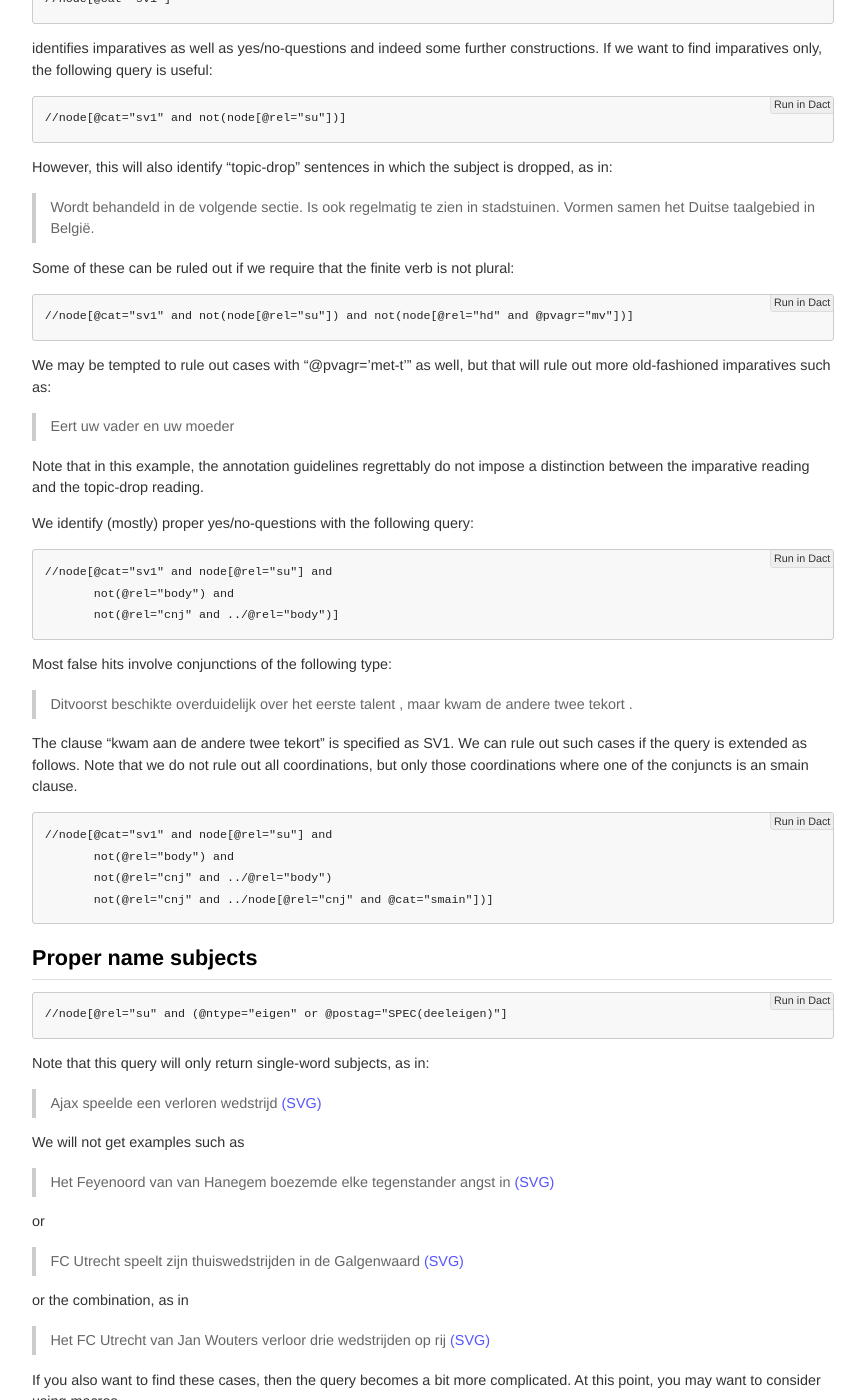
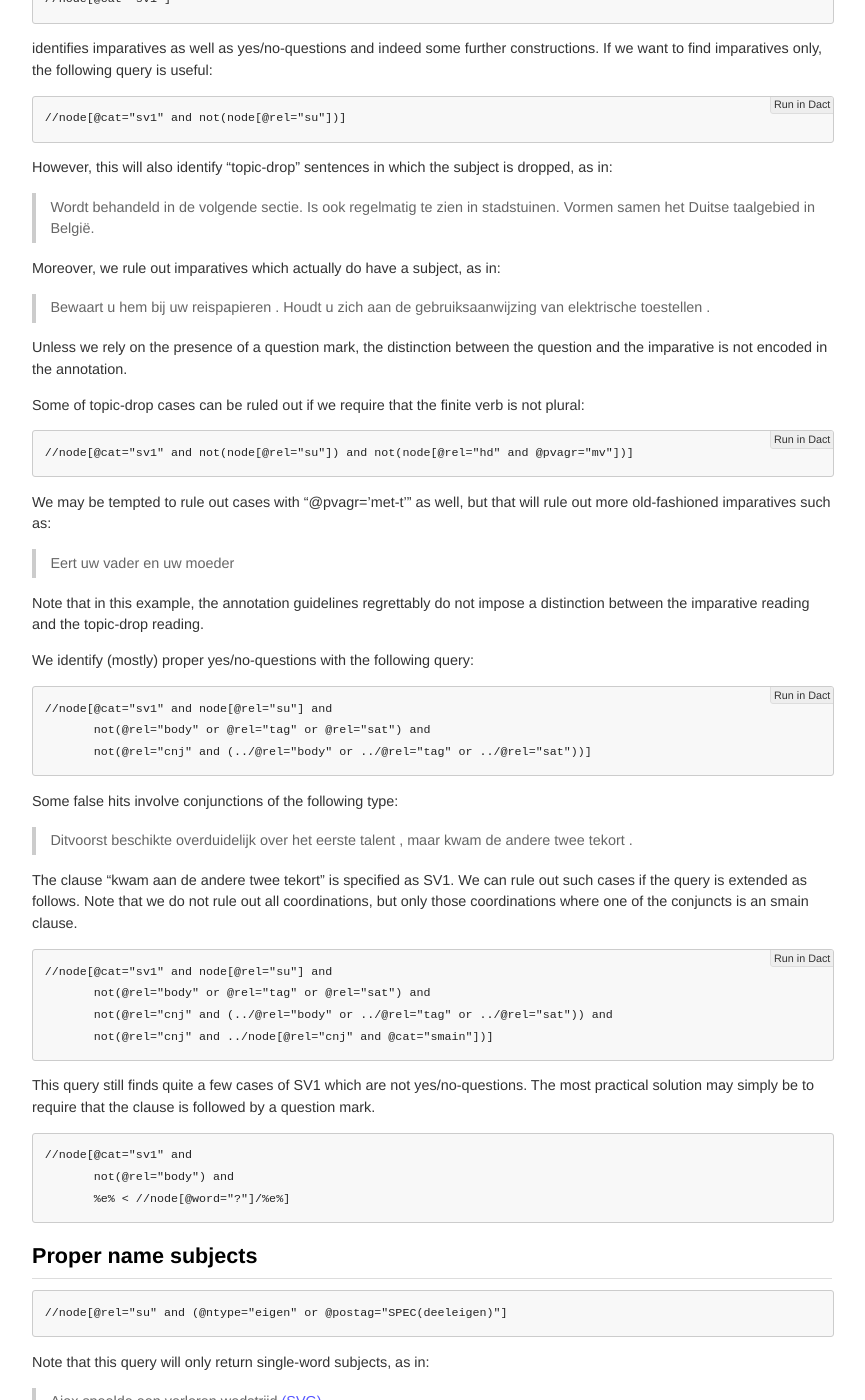
Before and after one commit to rug-compling/dact, a Jekyll site: the page built from cookbook/index.md, in a window 1280 px wide and 1400 px high, scrolled down 1437 px. Shown: the whole window, without its empty margins (208-1073 px from the left). Built offline with Jekyll 4.4.1, drawn with Linux system fonts in a browser that asks for light colours; some of the changed text lies outside the part shown.

Commit message:
Update cookbook/index.md
yes/no-questions

```diff
--- a/cookbook/index.md
+++ b/cookbook/index.md
@@ -74,7 +74,15 @@ However, this will also identify "topic-drop" sentences in which the subject is
 > Is ook regelmatig te zien in stadstuinen.
 > Vormen samen het Duitse taalgebied in België.
 
-Some of these can be ruled out if we require that the finite verb is not plural:
+Moreover, we rule out imparatives which actually do have a subject, as in:
+
+> Bewaart u hem bij uw reispapieren .
+> Houdt u zich aan de gebruiksaanwijzing van elektrische toestellen .
+
+Unless we rely on the presence of a question mark, the distinction between the question and the imparative
+is not encoded in the annotation.
+
+Some of topic-drop cases can be ruled out if we require that the finite verb is not plural:
 
     //node[@cat="sv1" and not(node[@rel="su"]) and not(node[@rel="hd" and @pvagr="mv"])]
 
@@ -89,10 +97,10 @@ the topic-drop reading.
 We identify (mostly) proper yes/no-questions with the following query:
 
     //node[@cat="sv1" and node[@rel="su"] and
-           not(@rel="body") and
-           not(@rel="cnj" and ../@rel="body")]
+           not(@rel="body" or @rel="tag" or @rel="sat") and
+           not(@rel="cnj" and (../@rel="body" or ../@rel="tag" or ../@rel="sat"))]
 
-Most false hits involve conjunctions of the following type:
+Some false hits involve conjunctions of the following type:
 
 > Ditvoorst beschikte overduidelijk over het eerste talent , maar kwam de andere twee tekort .
 
@@ -101,9 +109,16 @@ extended as follows. Note that we do not rule out all coordinations, but only th
 the conjuncts is an smain clause.
 
     //node[@cat="sv1" and node[@rel="su"] and
+           not(@rel="body" or @rel="tag" or @rel="sat") and
+           not(@rel="cnj" and (../@rel="body" or ../@rel="tag" or ../@rel="sat")) and
+           not(@rel="cnj" and ../node[@rel="cnj" and @cat="smain"])]
+
+This query still finds quite a few cases of SV1 which are not yes/no-questions. The most practical solution may
+simply be to require that the clause is followed by a question mark.
+
+    //node[@cat="sv1" and
            not(@rel="body") and
-           not(@rel="cnj" and ../@rel="body")
-           not(@rel="cnj" and ../node[@rel="cnj" and @cat="smain"])]
+           %e% < //node[@word="?"]/%e%]
 
 ## Proper name subjects
 
```
